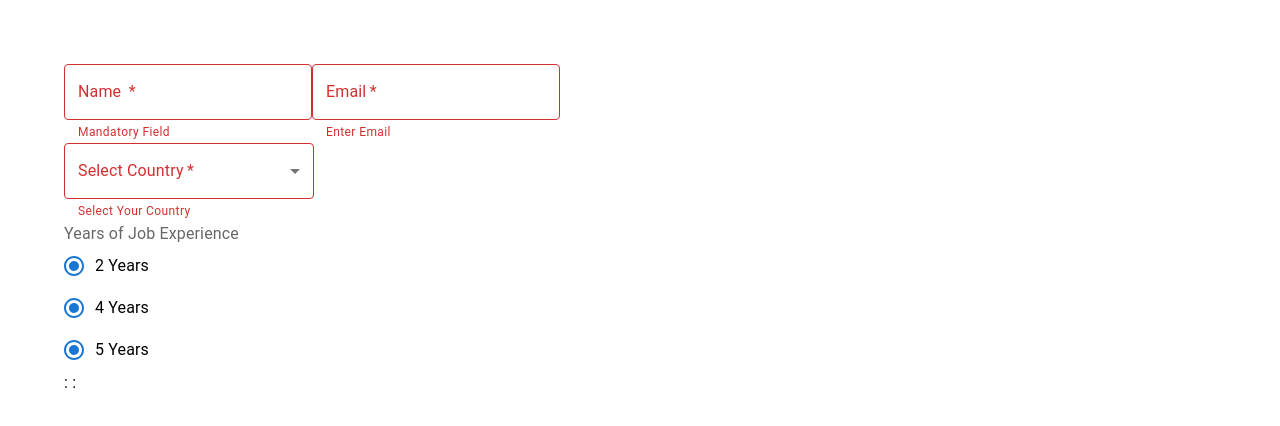
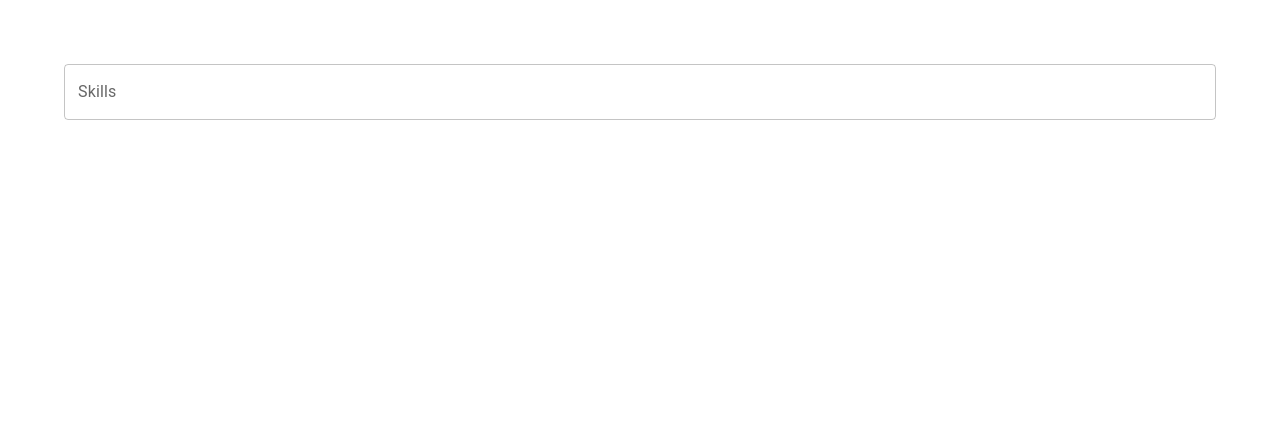
Before and after one commit to MohammadRuhulAmin/Material-ui-React, a React (Create React App) app: page / in a window 1280 px wide. Shown: the top 426 px of the page. Built offline with nearby package versions, Linux system fonts and the light colour scheme.

Commit message:
autocomplete

```diff
--- a/src/App.tsx
+++ b/src/App.tsx
@@ -1,3 +1,4 @@
+
 import React from 'react';
 import './App.css';
 import MuiButton from './Components/MuiButton';
@@ -10,11 +11,13 @@ import PMuiErrorState from './Components/Practise/PMuiErrorState';
 import PMuiSelect from './Components/Practise/PMuiSelect';
 import PMuiTypography from './Components/Practise/PMuiTypography';
 import PTextField from './Components/Practise/PTextField';
+import MuiAutoComplete from './MuiAutoComplete';
 
 function App() {
   return (
     <div className="App">
-        <MyForm/>
+      <MuiAutoComplete/>
+        {/* <MyForm/> */}
       {/* <PMuiSelect/> */}
       {/* <PMuiErrorState/>
       <PTextField />
--- a/src/Components/MyForm.tsx
+++ b/src/Components/MyForm.tsx
@@ -2,6 +2,7 @@ import React from 'react'
 import {TextField, Typography,MenuItem,Box} from '@mui/material'
 import {useState} from 'react'
 import MuiRadioButton from './MuiRadioButton'
+
 const MyForm = () => {
   const [name,setName] = useState('')
   const [email,setEmail] = useState('')
@@ -51,6 +52,7 @@ const MyForm = () => {
             </TextField>
             <MuiRadioButton/>
         </Box>
+
         <Typography color = "info" variant = "body1">{name} :  {email} :  {country}</Typography>
     </div>
   )
--- /dev/null
+++ b/src/MuiAutoComplete.tsx
@@ -0,0 +1,21 @@
+import { Autocomplete, TextField } from '@mui/material'
+import React from 'react'
+import { useState } from 'react'
+
+const skills = ['Html','CSS','Javascript','TypeScript','React','PHP','Python']
+const MuiAutoComplete = () => {
+  const [field,setField] = useState<string | null>(null)
+  return (
+    <div>
+        <Autocomplete
+            options = {skills}
+            renderInput = {(params)=><TextField {...params} label = 'Skills' />}
+            onChange = {(event:any,newval:string | null) => setField(newval)}
+            freeSolo
+        />
+        <h1>{field}</h1>
+    </div>
+  )
+}
+
+export default MuiAutoComplete
```
